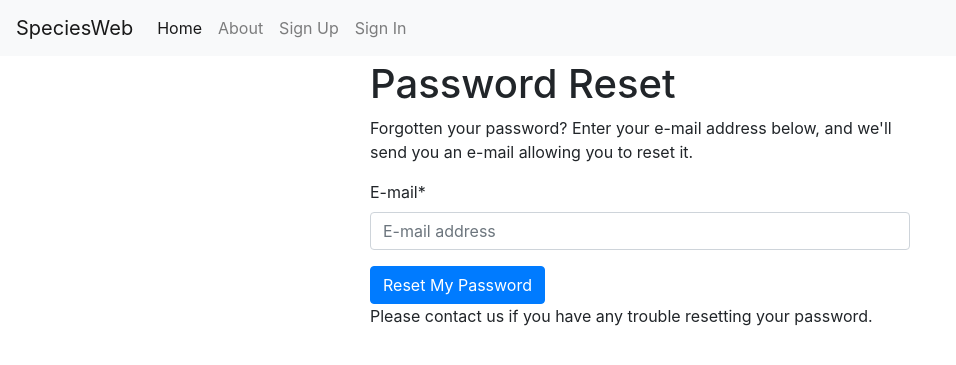
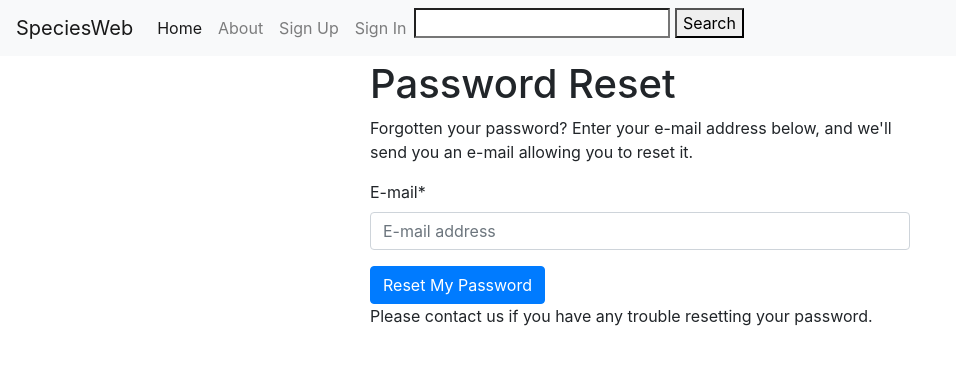
Before and after one commit to beccamc/SpeciesWeb, a Django app: page /accounts/password/reset/ in a window 1280 px wide. Shown: the top 365 px of the page, without its empty margins (0-956 px from the left). Run offline with Django 3.2, Linux system fonts and the light colour scheme; some libraries are stand-ins or nearby versions.

```diff
--- a/speciesweb/templates/base.html
+++ b/speciesweb/templates/base.html
@@ -77,6 +77,12 @@
                 <a id="log-in-link" class="nav-link" href="{% url 'account_login' %}">{% trans "Sign In" %}</a>
               </li>
             {% endif %}
+
+            <li>
+              <input type="search" id="site-search" name="q"
+                    aria-label="Search through site content">
+              <button>Search</button>
+            </li>
           </ul>
         </div>
       </nav>
--- /dev/null
+++ b/speciesweb/templates/pages/search_results.html
@@ -0,0 +1 @@
+{% extends "base.html" %}
```
Also changed, not shown: SETUP.md (added, +11 -0 lines), README.md.
